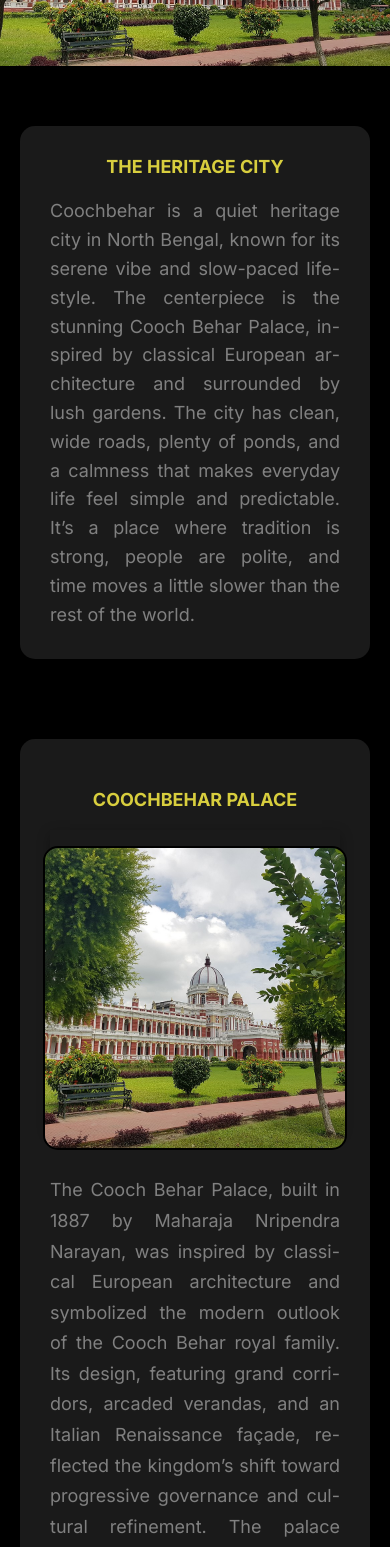
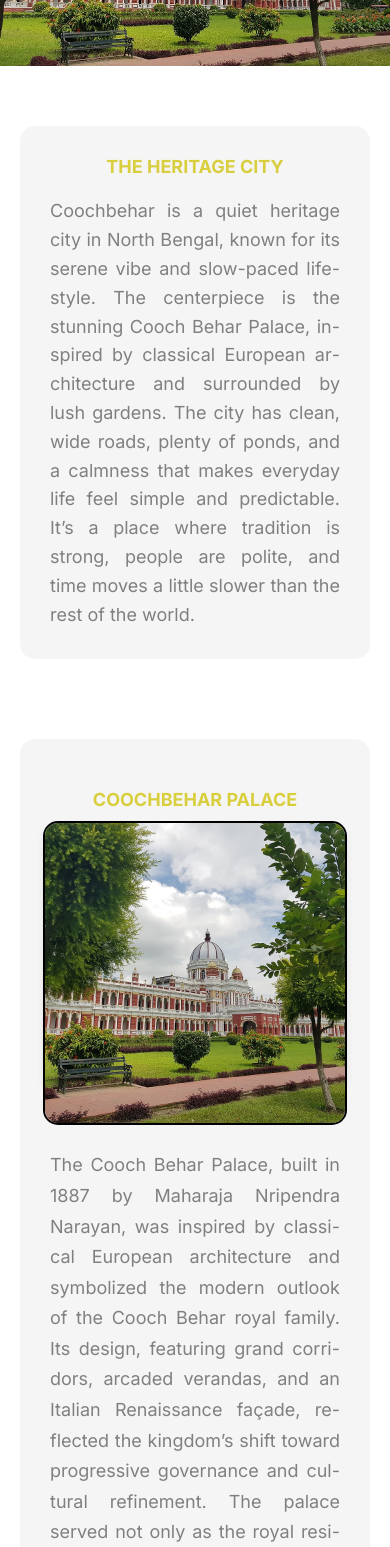
Before and after one commit to abk2191/coochbehar, a React (Vite) app: page / in a window 390 px wide. Shown: the part 200-1747 px from the top of the page. Built offline with nearby package versions, Linux system fonts and the light colour scheme; a web font is replaced by a local one.

Commit message:
Added new features

```diff
--- a/src/index.css
+++ b/src/index.css
@@ -1,7 +1,7 @@
 body {
   margin: 0;
   padding: 0;
-  background-color: black;
+  background-color: white;
   -webkit-tap-highlight-color: transparent;
   -webkit-touch-callout: none;
   -webkit-user-select: none;
@@ -79,7 +79,7 @@ body {
   justify-content: center;
   gap: 20px;
   padding: 50px;
-  background-color: #1a1a1a;
+  background-color: whitesmoke;
   width: 800px;
   border-radius: 15px;
   /* box-shadow: 0 0 30px rgba(128, 128, 128, 0.25),
@@ -133,6 +133,7 @@ body {
   width: 100%;
   margin-bottom: 25px;
   box-shadow: 0 4px 12px rgba(0, 0, 0, 0.3);
+  margin-bottom: 50px;
 }
 
 .second-banner-image {
@@ -197,7 +198,7 @@ body {
   text-align: center;
   gap: 20px;
   width: 800px;
-  background-color: #1a1a1a;
+  background-color: whitesmoke;
   border-radius: 15px;
   /* box-shadow: 0 0 30px rgba(128, 128, 128, 0.25),
     0 10px 30px rgba(128, 128, 128, 0.25); */
@@ -250,7 +251,7 @@ body {
 
 .city-stats-container {
   width: 800px;
-  background-color: #1a1a1a;
+  background-color: whitesmoke;
   border-radius: 15px;
   padding: 50px;
   display: flex;
@@ -286,7 +287,7 @@ body {
 
 .city-stats-details p {
   font-family: "Inter", sans-serif;
-  color: white;
+  color: black;
   font-size: 30px;
   margin: 0;
   padding: 0;
@@ -342,7 +343,7 @@ body {
   }
 
   .second-banner {
-    height: 300px;
+    height: 250px;
     display: flex;
     align-items: center;
     justify-content: center;
```
